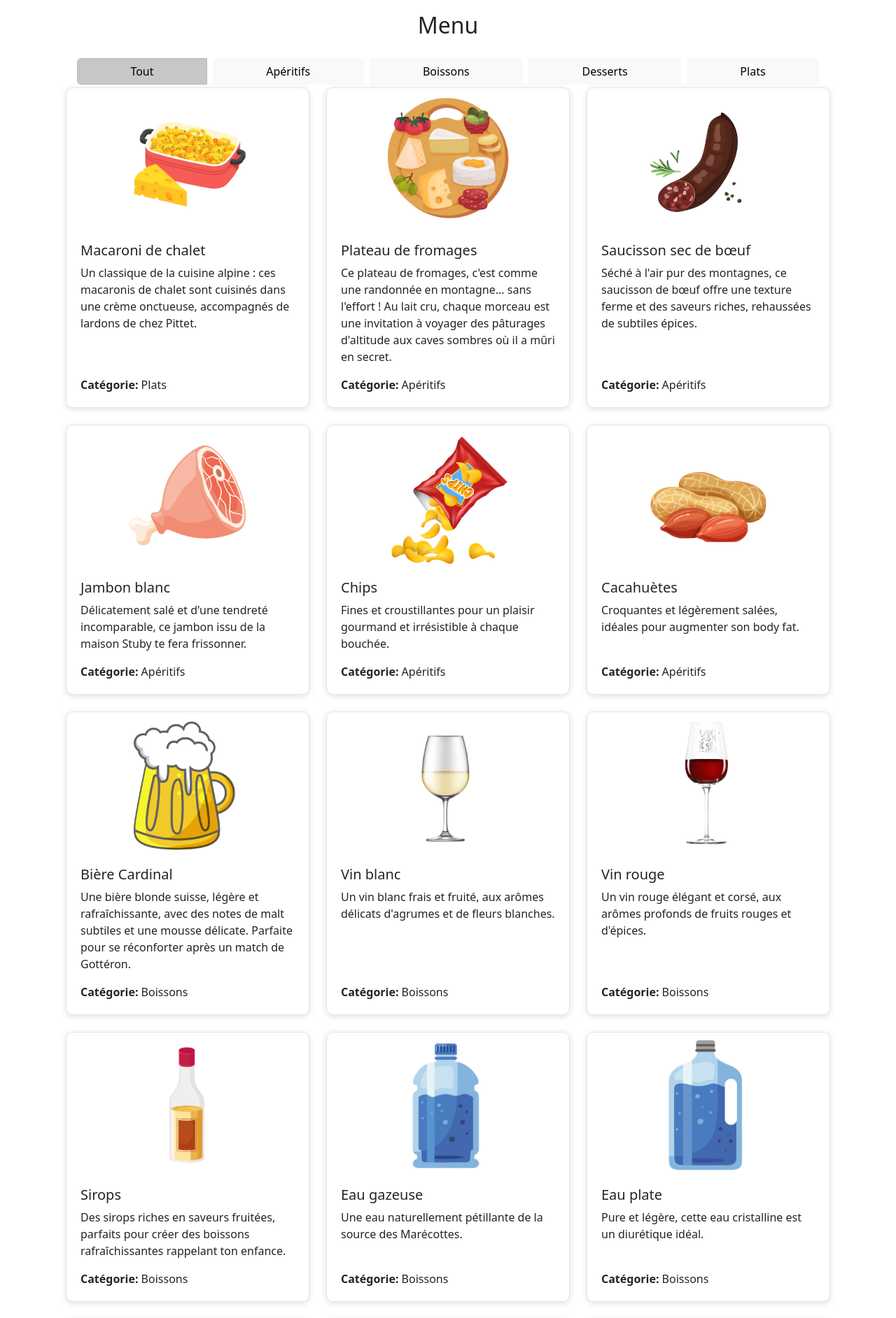
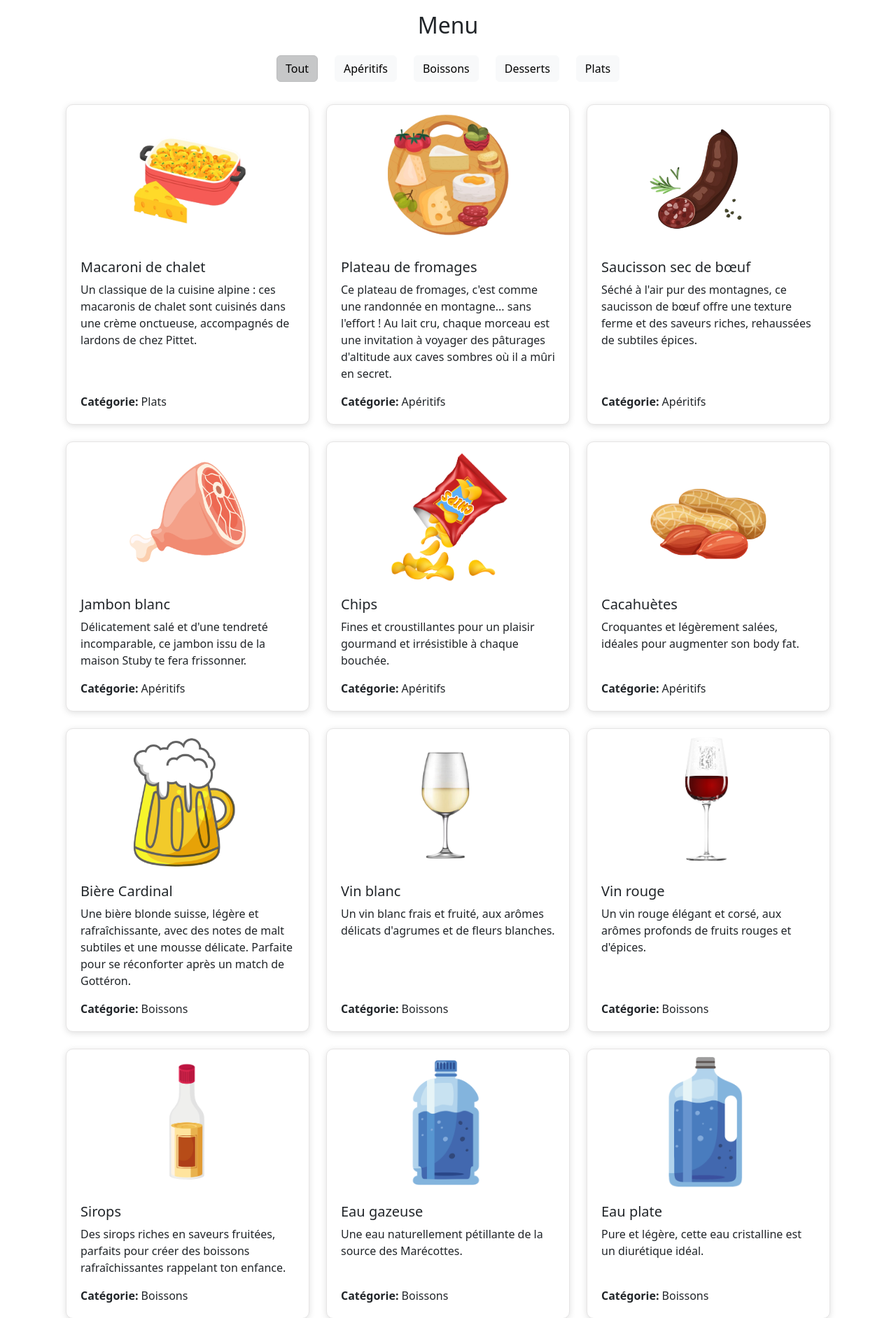
Before and after one commit to Matgend/birthday_menu, a Flask app: page / in a window 1280 px wide. Shown: the part 311-2195 px from the top of the page at 70% size. Run offline with Flask 3, Linux system fonts and the light colour scheme.

Commit message:
changes in filters

```diff
--- a/templates/menu.html
+++ b/templates/menu.html
@@ -3,13 +3,15 @@
 {% block content %}
 <!--MENU WITH FILTERS-->
 <div class="container">
-    <div class="container">
-        <div class="btn-group d-flex flex-wrap justify-content-center" role="group">
-            <button class="btn btn-light m-1 active" data-category="">{{ filter_title }}</button>
-            {% for category in categories %}
-                <button class="btn btn-light m-1" data-category="{{ category }}">{{ category }}</button>
-            {% endfor %}
+    <div class="row justify-content-center mb-4">
+        <div class="col-12 col-md-auto mb-2">
+            <button class="btn btn-light filter-btn active" data-category="">{{ filter_title }}</button>
         </div>
+        {% for category in categories %}
+            <div class="col-12 col-md-auto mb-2">
+                <button class="btn btn-light filter-btn" data-category="{{ category }}">{{ category }}</button>
+            </div>
+        {% endfor %}
     </div>
     <div class="row" id="menu-items"> <!-- ID added here for JavaScript targeting -->
         {% for item in items %}
```
